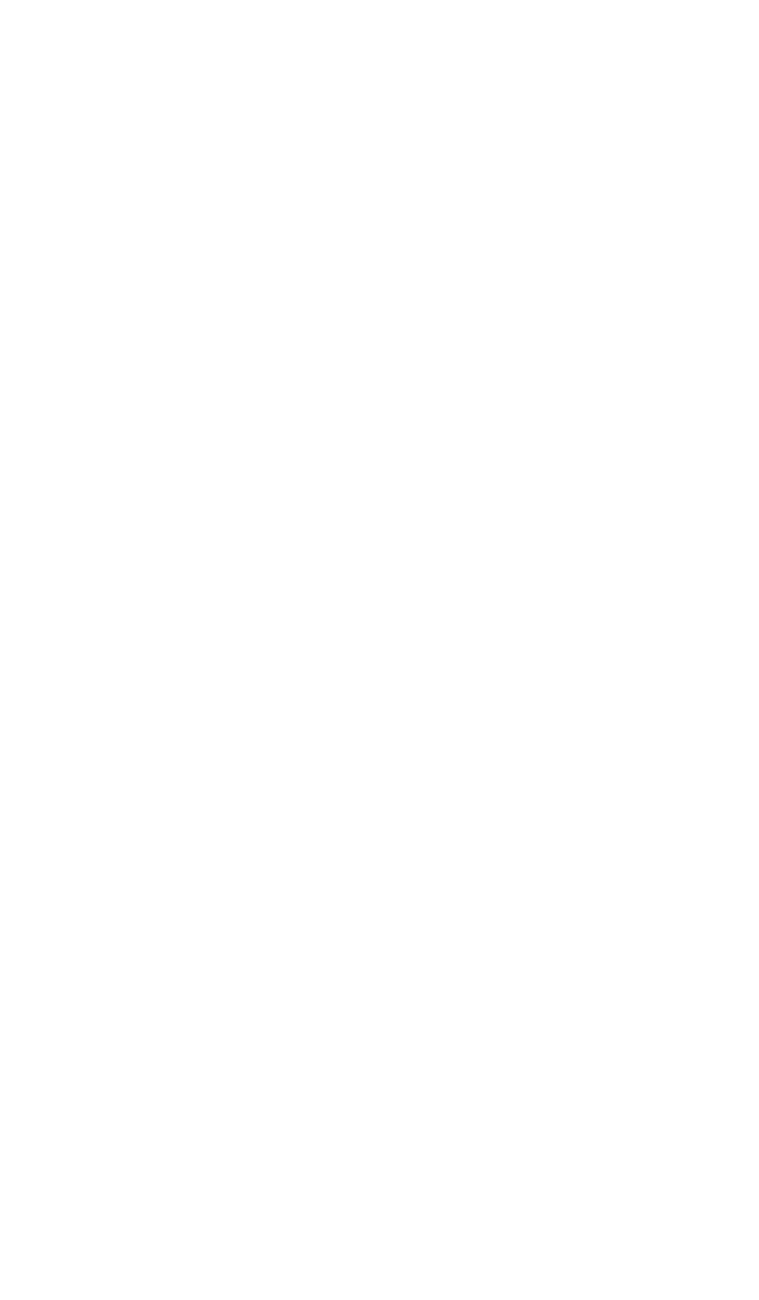
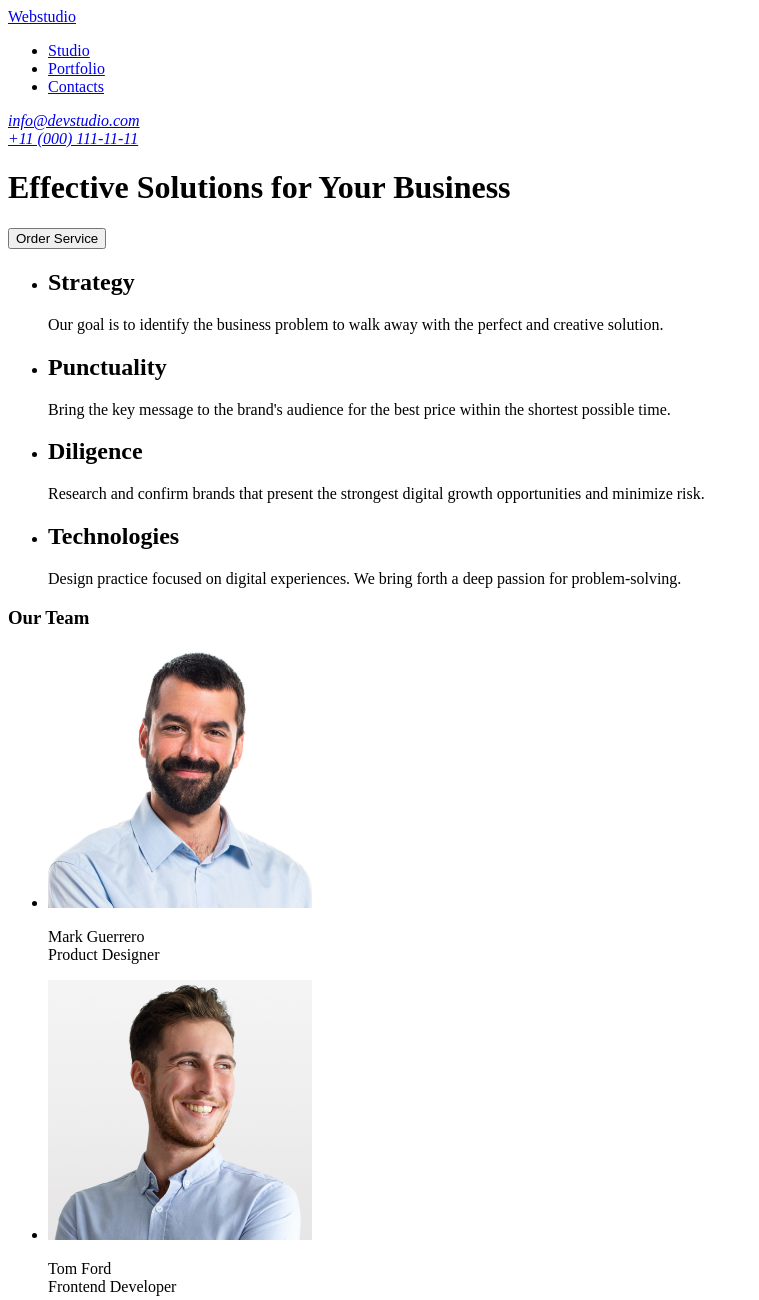
Before and after one commit to tetiana1zaichenko/goit-markup-hw-01, a plain HTML site: page index.html in a window 1280 px wide. Shown: the top 1300 px of the page, without its empty margins (0-759 px from the left). Before the commit the page ends 800 px from the top, so only its background shows below. Drawn offline with Linux system fonts and the light colour scheme.

Commit message:
imajes add

```diff
--- a/index.html
+++ b/index.html
@@ -5,5 +5,119 @@
     <meta name="viewport" content="width=device-width, initial-scale=1.0" />
     <title>Document</title>
   </head>
-  <body></body>
+  <body>
+    <header>
+      <a href="https://index.html/">Webstudio</a>
+      <nav>
+        <ul>
+          <li><a href="https://Studio/">Studio</a></li>
+          <li><a href="https://Portfolio/">Portfolio</a></li>
+          <li><a href="https://Contacts/">Contacts</a></li>
+        </ul>
+      </nav>
+      <address>
+        <a href="mailto:info@devstudio.com">info@devstudio.com</a><br />
+        <a href="tel:+110001111111">+11 (000) 111-11-11</a><br />
+      </address>
+
+      <h1>Effective Solutions for Your Business</h1>
+      <button type="button">Order Service</button>
+    </header>
+
+    <main>
+      <section>
+        <ul>
+          <li>
+            <h2>Strategy</h2>
+            <p>
+              Our goal is to identify the business problem to walk away with the
+              perfect and creative solution.
+            </p>
+          </li>
+          <li>
+            <h2>Punctuality</h2>
+            <p>
+              Bring the key message to the brand's audience for the best price
+              within the shortest possible time.
+            </p>
+          </li>
+          <li>
+            <h2>Diligence</h2>
+            <p>
+              Research and confirm brands that present the strongest digital
+              growth opportunities and minimize risk.
+            </p>
+          </li>
+          <li>
+            <h2>Technologies</h2>
+            <p>
+              Design practice focused on digital experiences. We bring forth a
+              deep passion for problem-solving.
+            </p>
+          </li>
+        </ul>
+      </section>
+      <section>
+        <h3>Our Team</h3>
+        <ul>
+          <li>
+            <img
+              src="images/img-3.jpg"
+              alt="Mark Guerrero"
+              width="264"
+              height="260"
+            />
+            <p>
+              Mark Guerrero<br />
+              Product Designer
+            </p>
+          </li>
+          <li>
+            <img
+              src="images/img-2.jpg"
+              alt="Tom Ford"
+              width="264"
+              height="260"
+            />
+            <p>
+              Tom Ford<br />
+              Frontend Developer
+            </p>
+          </li>
+          <li>
+            <img
+              src="images/img-1.jpg"
+              alt="Camila Garcia"
+              width="264"
+              height="260"
+            />
+            <p>
+              Camila Garcia<br />
+              Marketing
+            </p>
+          </li>
+          <li>
+            <img
+              src="images/img.jpg"
+              alt="Daniel Wilson"
+              width="264"
+              height="260"
+            />
+            <p>
+              Daniel Wilson<br />
+              UI Designer
+            </p>
+          </li>
+        </ul>
+      </section>
+    </main>
+
+    <footer>
+      <a href="https://index.html/">Webstudio</a>
+      <p>
+        Increase the flow of customers and <br />
+        sales for your business with digital <br />marketing & growth solutions.
+      </p>
+    </footer>
+  </body>
 </html>
```
Also changed, not shown: images/img-1.jpg (added), images/img-2.jpg (added), images/img-3.jpg (added), images/img.jpg (added).
